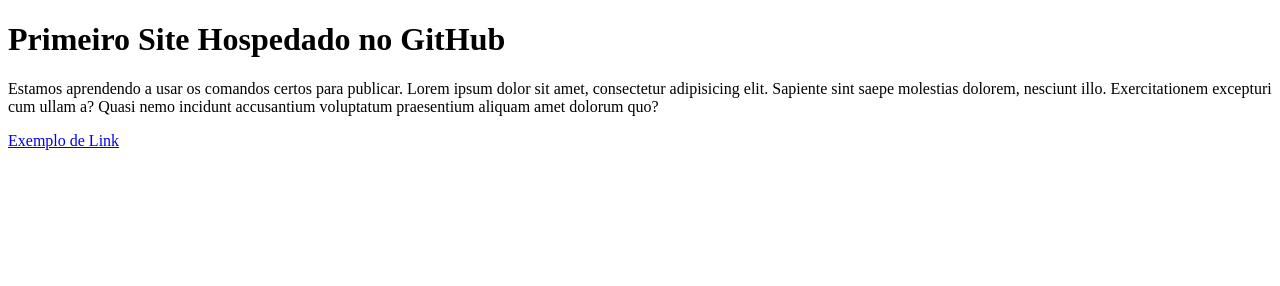
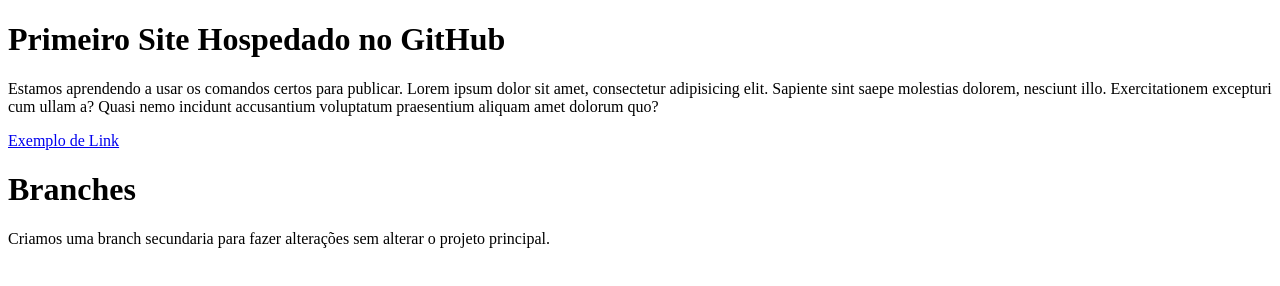
Before and after one commit to Evelynsampaio/primeiro_site, a plain HTML site: page index.html in a window 1280 px wide. Drawn offline with Linux system fonts and the light colour scheme.

Commit message:
Primeira versão na secundaria

```diff
--- a/index.html
+++ b/index.html
@@ -11,7 +11,8 @@
     <p>Estamos aprendendo a usar os comandos certos para publicar.
         Lorem ipsum dolor sit amet, consectetur adipisicing elit. Sapiente sint saepe molestias dolorem, nesciunt illo. Exercitationem excepturi cum ullam a? Quasi nemo incidunt accusantium voluptatum praesentium aliquam amet dolorum quo?
        <p> <a href="segundapágina.html">Exemplo de Link</a></p>
-
+     <h1>Branches</h1>
+     <p>Criamos uma branch secundaria para fazer alterações sem alterar o projeto principal.</p>
     </p>
 </body>
 </html>
```
